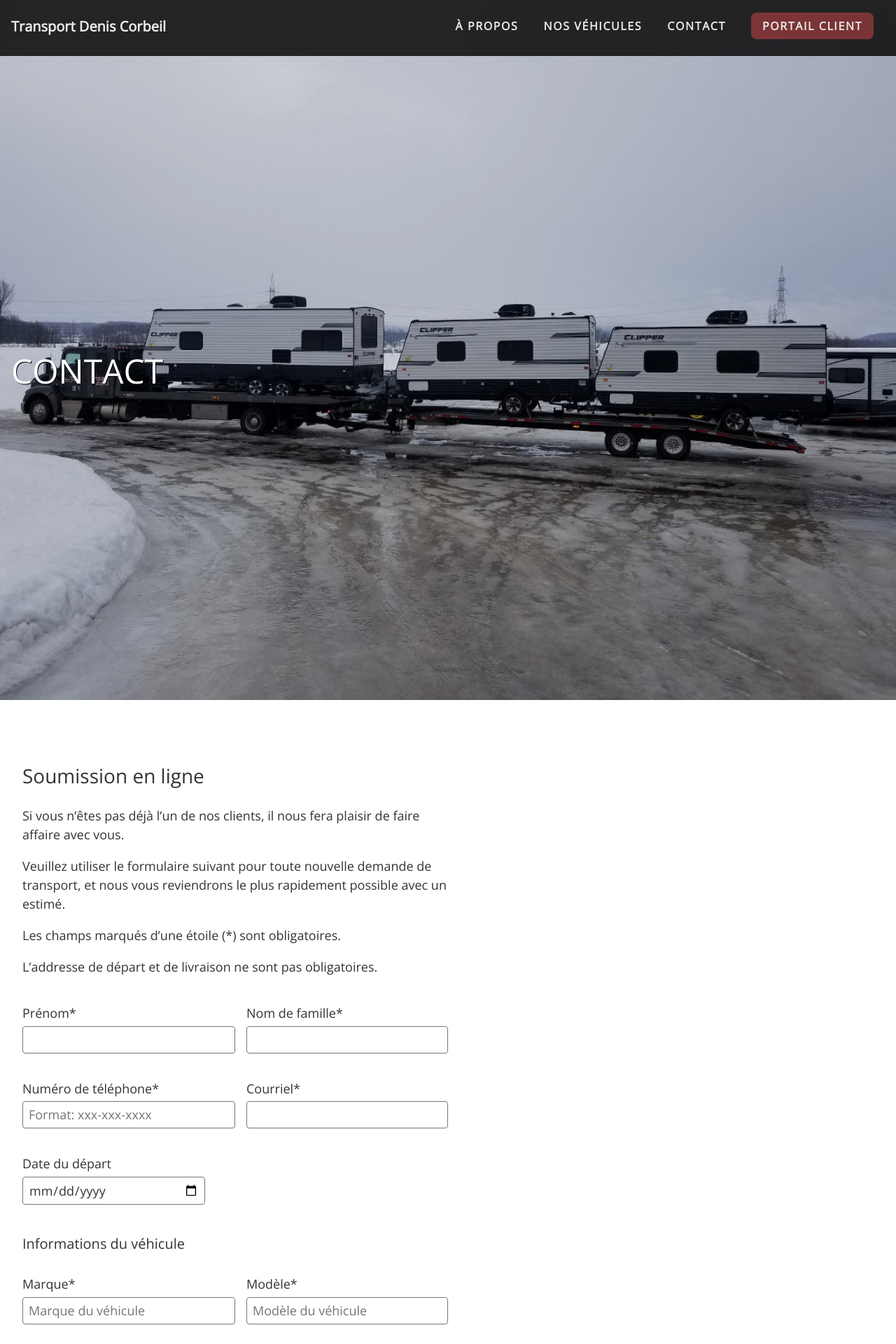
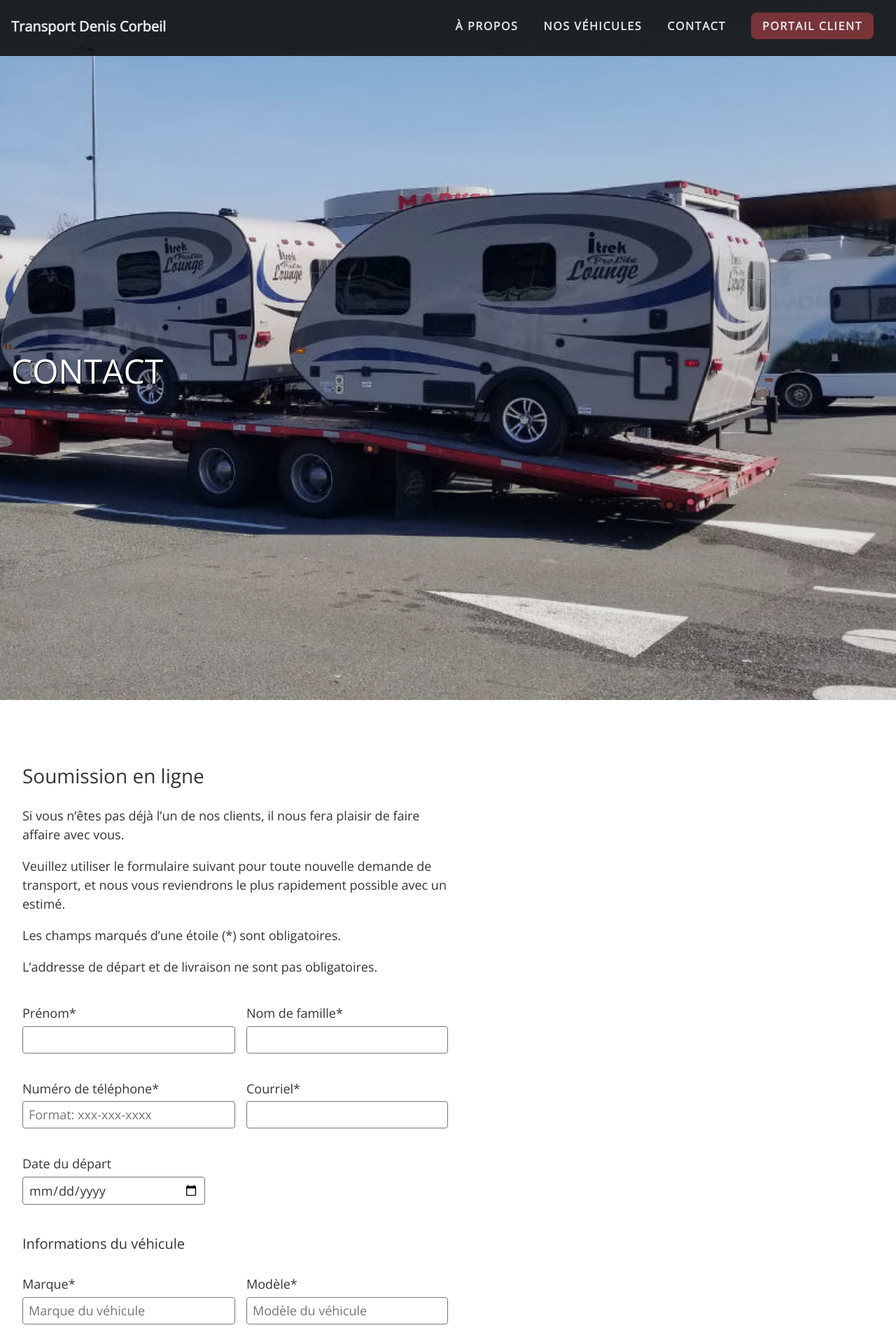
Before and after one commit to ouarez/tdc-jekyll, a Jekyll site: the page built from contact.md, in a window 1280 px wide. Shown: the top 1920 px of the page at 70% size. Built offline with Jekyll 4.4.1, drawn with Linux system fonts in a browser that asks for light colours; nearby versions of some CDN libraries; a script that is not in the unit is left out.

Commit message:
Update Éditer le contenu des pages “contact”

```diff
--- a/contact.md
+++ b/contact.md
@@ -5,7 +5,7 @@ description: >-
   Veuillez utiliser le formulaire suivant pour toute nouvelle demande de
   transport, et nous vous reviendrons le plus rapidement possible avec un
   estimé.
-cover_image: /img/33-3-x-clipper.jpeg
+cover_image: /img/66-lounge.jpeg
 ---
 ### Soumission en ligne
 
```
